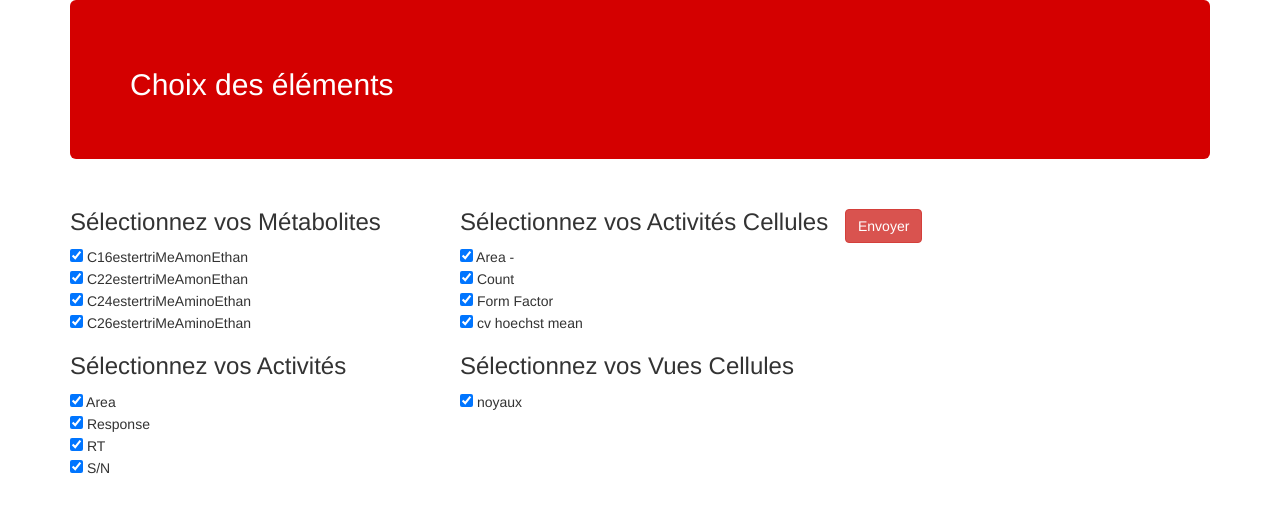
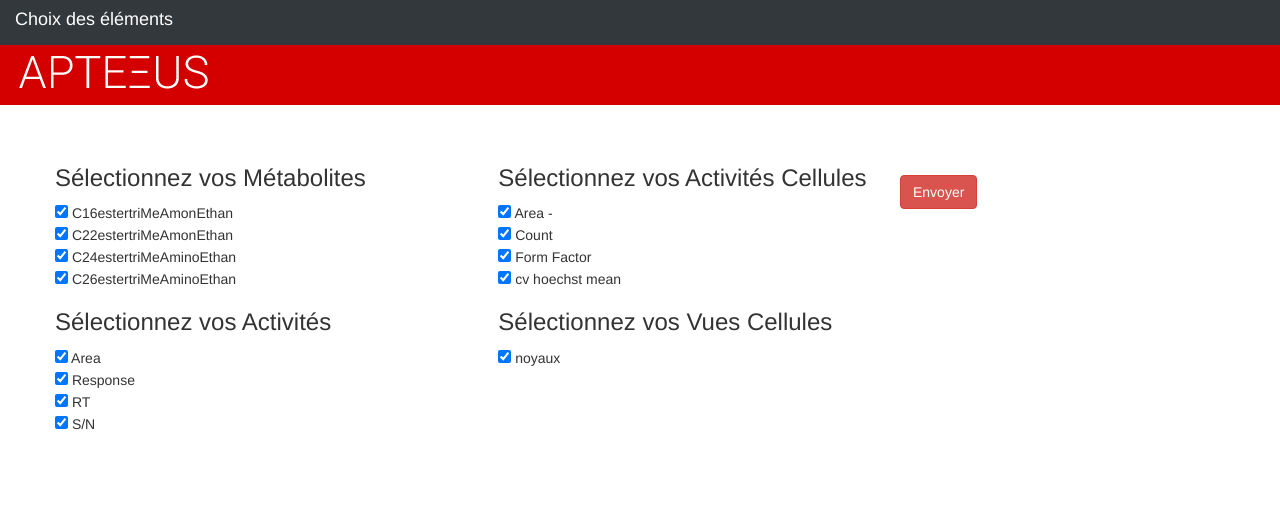
Before and after one commit to jiheneoueslati/Stage_Apteeus, a PHP site: page /Extraction/etape2_choix.php in a window 1280 px wide. Shown: the top 513 px of the page. Run offline with PHP 8.4, Linux system fonts and the light colour scheme.

Commit message:
Mise a jour de l'interface web

```diff
--- a/Extraction/etape2_choix.php
+++ b/Extraction/etape2_choix.php
@@ -10,10 +10,14 @@
 </head>
 <body>
 
-<div class="container">
-  <div class="jumbotron">
-    <h2>Choix des éléments</h2>
-  </div>
+<div class="container-fluid" style="background-color:#33383c;color:#fff;height:45px;">
+ <h4>Choix des éléments</h4>
+</div>
+
+<div class="container-fluid" style="background-color:#D40000;color:#fff;height:60px;">
+<img src="logo.png">
+
+</div>
 
 <?php
 
@@ -34,8 +38,8 @@ $viewtb=unserialize($view);
 
 //Choix des métabolites
 
-echo '<div class="row">';
-echo '<div class="col-sm-4">';
+echo '<div class="row" style=margin:20px;>';
+echo '<div class="col-sm-4" style=margin:20px;>';
 echo '<h3>'."Sélectionnez vos Métabolites".'</h3>';
 echo '<form action="etape3_recuperation.php" method="post">';
 for ($i = 0; $i <= sizeof($compoundtb)-1; $i++){
@@ -53,7 +57,9 @@ echo '<form action="etape3_recuperation.php" method="post">';
 for ($i = 0; $i <= sizeof($activiteatb)-1; $i++){
 echo '<input type="checkbox" name="act[]" value='.$i.' checked="checked"  />';
 echo " ".$activiteatb[$i];
+if ($i!=(sizeof($activiteatb)-1)){
 echo'<br>';
+}
 }
 echo "</div>";
 
@@ -61,8 +67,8 @@ echo "</div>";
 //Choix des activités cellules
 
 
-echo  '<div class="row">';
-echo   '<div class="col-sm-4">';
+echo  '<div class="row" style=margin:10px;>';
+echo   '<div class="col-sm-4" style=margin:10px;>';
 echo   '<h3>'."Sélectionnez vos Activités Cellules".'</h3>';
 echo '<form action="etape3_recuperation.php" method="post">';
 for ($i = 0; $i <= sizeof($activitebtb)-1; $i++){
@@ -84,6 +90,7 @@ echo'<br>';
 }
 echo "</div>";
 echo "<br>";
+echo "<br>";
 echo '<input type="submit" class="btn btn-danger"  value="Envoyer" />';
 echo'</form>';
 
```
Also changed, not shown: Extraction/etape9_telechargement.php (+10 -4 lines), Extraction/index.php (+8 -10 lines), Extraction/logo.png (added), Extraction/style.css (line endings or trailing spaces), 6 other files.
